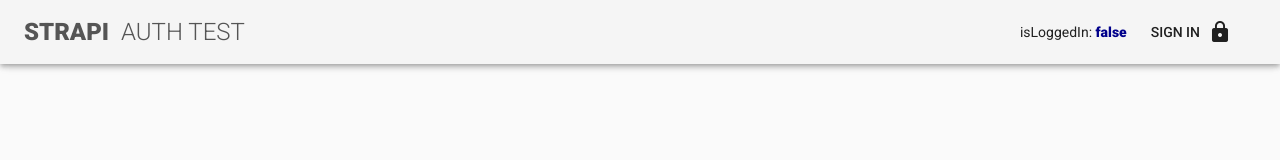
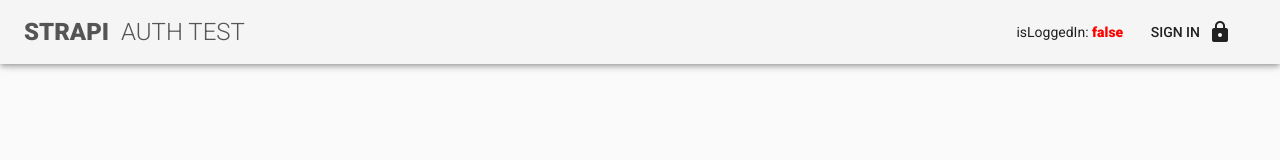
Before and after one commit to ICJIA/strapi-authentication-test, a Vue app: page /login in a window 1280 px wide. Shown: the top 160 px of the page. Built offline with nearby package versions, Linux system fonts and the light colour scheme; what vue-json-tree-view would draw is missing.

Commit message:
fix: adjust 'isLoggedIn' in app.vue

```diff
--- a/src/App.vue
+++ b/src/App.vue
@@ -8,10 +8,10 @@
         </router-link>
       </v-toolbar-title>
       <v-spacer></v-spacer>isLoggedIn:
-      <span style="font-weight: 900; color: darkblue">
+      <span style="font-weight: 900; color: red">
         &nbsp;{{$store.getters.isLoggedIn}}
-        <span v-if="isLoggedIn">|&nbsp;</span>
-      </span>
+        <span v-if="isLoggedIn">&nbsp;|&nbsp;</span>
+      </span>&nbsp;
       <span v-if="isLoggedIn">
         <router-link to="/">Home</router-link>&nbsp;|&nbsp;
         <router-link to="/about">About</router-link>
@@ -21,7 +21,8 @@
           <v-icon>lock_open</v-icon>
         </v-btn>
       </span>
-      <span v-else>
+
+      <span v-if="!isLoggedIn">
         <v-btn flat @click="logout">
           <span class="mr-2">SIGN IN</span>
           <v-icon>lock</v-icon>
```
